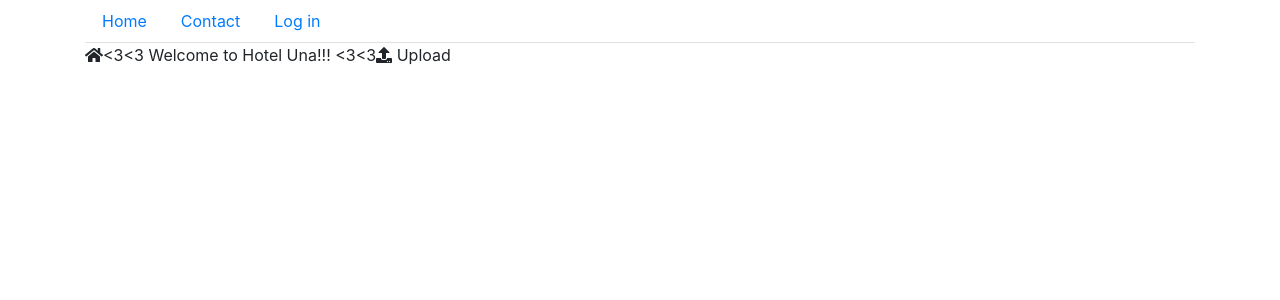
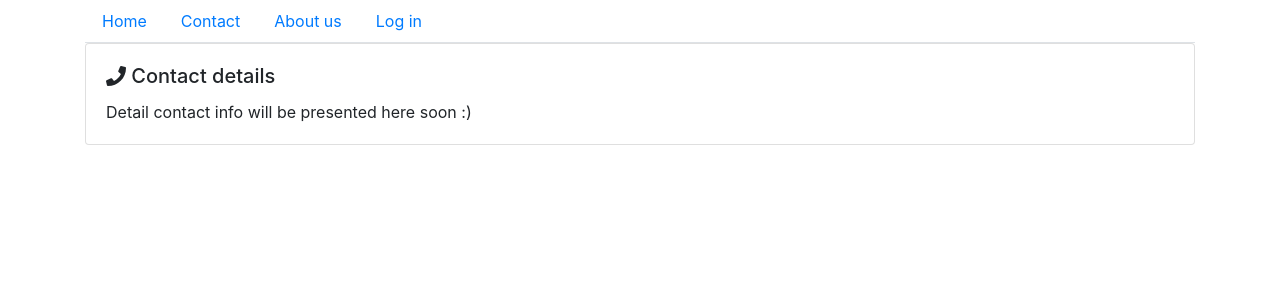
Before and after one commit to UnaTuba/HotelUnaFrontEnd, a React (Create React App) app: page /#/contact in a window 1280 px wide. Shown: the top 300 px of the page. Built offline with nearby package versions, Linux system fonts and the light colour scheme.

Commit message:
Add basic routing

```diff
--- a/package.json
+++ b/package.json
@@ -14,12 +14,14 @@
     "@types/node": "^12.12.47",
     "@types/react": "^16.9.38",
     "@types/react-dom": "^16.9.8",
+    "@types/react-router-dom": "^5.1.5",
     "bootstrap": "^4.5.0",
     "jquery": "^3.5.1",
     "popper.js": "^1.16.1",
     "react": "^16.13.1",
     "react-bootstrap": "^1.0.1",
     "react-dom": "^16.13.1",
+    "react-router-dom": "^5.2.0",
     "react-scripts": "3.4.1",
     "typescript": "^3.7.5"
   },
--- /dev/null
+++ b/src/components/ContactPage/ContactPage.tsx
@@ -0,0 +1,24 @@
+import React from 'react';
+import { Container, Card } from 'react-bootstrap';
+import { FontAwesomeIcon } from '@fortawesome/react-fontawesome';
+import { faPhone } from '@fortawesome/free-solid-svg-icons';
+
+export default  class ContactPage extends React.Component{
+    render(){
+        return (
+        <Container>
+            <Card>
+                <Card.Body>
+                    <Card.Title>
+                    <FontAwesomeIcon icon={ faPhone } /> Contact details
+                    </Card.Title>
+                    <Card.Text>
+                        Detail contact info will be presented here soon :)
+                    </Card.Text>
+                </Card.Body>
+            </Card>
+
+        </Container>
+        );
+    }
+}
--- a/src/components/App/App.tsx
+++ b/src/components/HomePage/HomePage.tsx
@@ -4,7 +4,7 @@ import { Container } from 'react-bootstrap';
 import {faHome,faUpload} from '@fortawesome/free-solid-svg-icons';
 import { FontAwesomeIcon } from '@fortawesome/react-fontawesome';
 
-function App() {
+function HomePage() {
   return (
     <Container>
 
@@ -15,4 +15,4 @@ function App() {
   );
 }
 
-export default App;
+export default HomePage;
--- a/src/components/MainMenu/MainMenu.tsx
+++ b/src/components/MainMenu/MainMenu.tsx
@@ -1,17 +1,66 @@
 import React from 'react';
 import { Nav, Container } from 'react-bootstrap';
+import { Link, HashRouter } from 'react-router-dom';
 
-export class MainMenu extends React.Component {
+export class MainMenuItem {
+    text: string ='';
+    link: string = '#';
+
+    constructor(text: string, link: string){
+        this.text = text;
+        this.link = link;
+    }
+}
+
+interface MainMenuProperties {
+    items: MainMenuItem[];
+}
+interface MainMenuState {
+    items: MainMenuItem[];
+}
+export class MainMenu extends React.Component<MainMenuProperties> {
+    state: MainMenuState;
+    constructor(props: Readonly<MainMenuProperties>){
+        super(props);
+        this.state = {
+            items: props.items,
+        };
+
+        //demonstration how set works
+        /*setInterval(()=> {
+            const staraLista = [... this.state.items];
+            staraLista.push(new MainMenuItem("Proba","/proba/"));
+            this.setItems(staraLista);
+        },2000);
+
+        //what should be done, connect to API, receive info, add Item
+        //or smthng like that :O
+        */
+
+;    }
+
+    setItems(items: MainMenuItem[]){
+        this.setState({
+            items: items,
+        });
+    }
+
     render(){
-
         return (
             <Container>
                 <Nav variant="tabs">
-                    <Nav.Link href="/">Home</Nav.Link>
-                    <Nav.Link href='/contact'>Contact</Nav.Link>
-                    <Nav.Link href='/login'>Log in</Nav.Link>
+                    <HashRouter>
+                        { this.state.items.map(this.makeNavLink) }
+                    </HashRouter>
                 </Nav>
             </Container>
         );
     }
+    private makeNavLink(item: MainMenuItem){
+        return (
+        <Link to={ item.link } className="nav-link">
+            { item.text }
+        </Link>)
+        ;
+    }
 }
--- /dev/null
+++ b/src/components/UserLoginPage/UserLoginPage.tsx
@@ -0,0 +1,24 @@
+import React from 'react';
+import { Container, Card } from 'react-bootstrap';
+import { FontAwesomeIcon } from '@fortawesome/react-fontawesome';
+import { faSignInAlt } from '@fortawesome/free-solid-svg-icons';
+
+export default  class UserLoginPage extends React.Component{
+    render(){
+        return (
+        <Container>
+            <Card>
+                <Card.Body>
+                    <Card.Title>
+                    <FontAwesomeIcon icon={ faSignInAlt } /> User login
+                    </Card.Title>
+                    <Card.Text>
+                        Form for login will be here!! :D
+                    </Card.Text>
+                </Card.Body>
+            </Card>
+
+        </Container>
+        );
+    }
+}
--- a/src/index.tsx
+++ b/src/index.tsx
@@ -1,19 +1,34 @@
 import React from 'react';
 import ReactDOM from 'react-dom';
 import './index.css';
-import App from './components/App/App';
+import HomePage from './components/HomePage/HomePage';
 import * as serviceWorker from './serviceWorker';
 import 'bootstrap/dist/css/bootstrap.min.css';
 import 'jquery/dist/jquery.js';
 import 'popper.js/dist/popper.js';
 import 'bootstrap/dist/js/bootstrap.min.js';
 import '@fortawesome/fontawesome-free/css/fontawesome.css';
-import { MainMenu } from './components/MainMenu/MainMenu';
+import { MainMenu, MainMenuItem } from './components/MainMenu/MainMenu';
+import { HashRouter, Switch, Route } from 'react-router-dom';
+import ContactPage from './components/ContactPage/ContactPage';
+import UserLoginPage from './components/UserLoginPage/UserLoginPage';
 
+const menuItems = [
+  new MainMenuItem("Home","/"),
+  new MainMenuItem("Contact","/contact/"),
+  new MainMenuItem("About us","/about/"),
+  new MainMenuItem("Log in","/user/login/")
+];
 ReactDOM.render(
   <React.StrictMode>
-    <MainMenu></MainMenu>
-    <App />
+    <MainMenu items={ menuItems}></MainMenu>
+    <HashRouter>
+      <Switch>
+        <Route exact path="/" component={ HomePage } />
+        <Route exact path="/contact/" component={ ContactPage } />
+        <Route exact path="/user/login/" component={ UserLoginPage } />
+      </Switch>
+    </HashRouter>
   </React.StrictMode>,
   document.getElementById('root')
 );
```
Also changed, not shown: src/components/HomePage/App.css (added), 1 other file (tests, documents, lock files or other folders).
